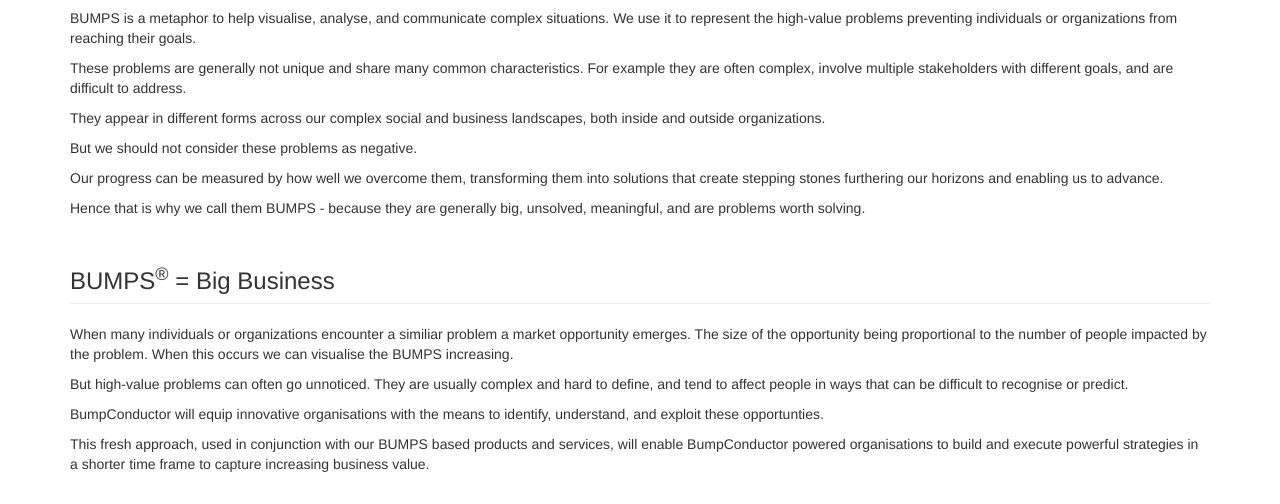
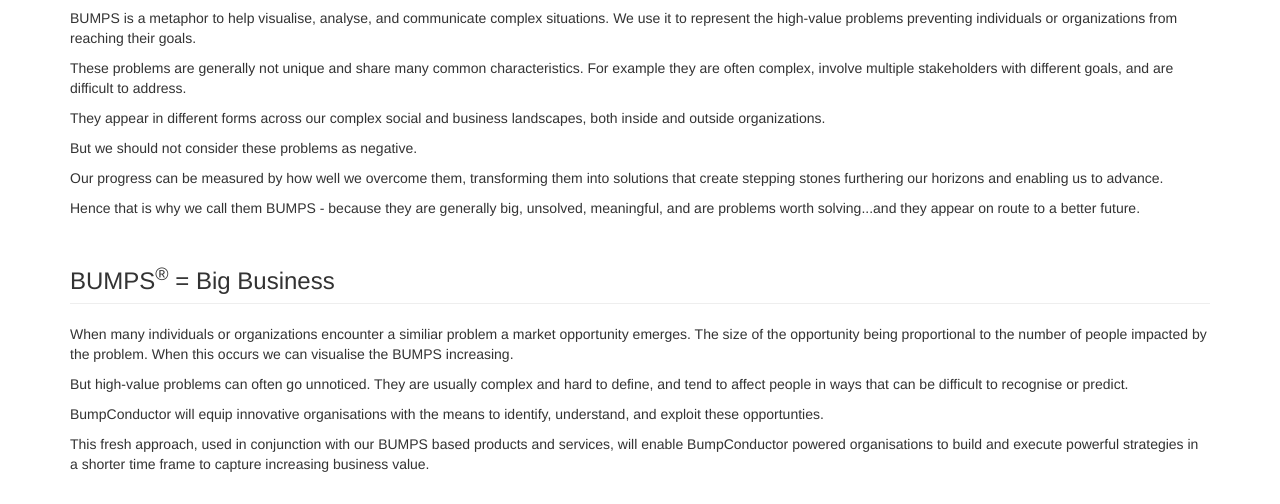
Before and after one commit to BumpConductor/BUMPconductor.github.io, a plain HTML site: page index.html in a window 1280 px wide. Shown: the part 593-1097 px from the top of the page. Drawn offline with Linux system fonts and the light colour scheme.

Commit message:
Update index.html

```diff
--- a/index.html
+++ b/index.html
@@ -143,7 +143,7 @@
                   <p>They appear in different forms across our complex social and business landscapes, both inside and outside organizations.</p>
                   <p>But we should not consider these problems as negative.</p>
                   </p>Our progress can be measured by how well we overcome them, transforming them into solutions that create stepping stones furthering our horizons and enabling us to advance.</p>
-                  <p>Hence that is why we call them BUMPS - because they are generally big, unsolved, meaningful, and are problems worth solving.</p>
+                  <p>Hence that is why we call them BUMPS - because they are generally big, unsolved, meaningful, and are problems worth solving...and they appear on route to a better future.</p>
             </div>
         </div>
          <div class="row">
```
